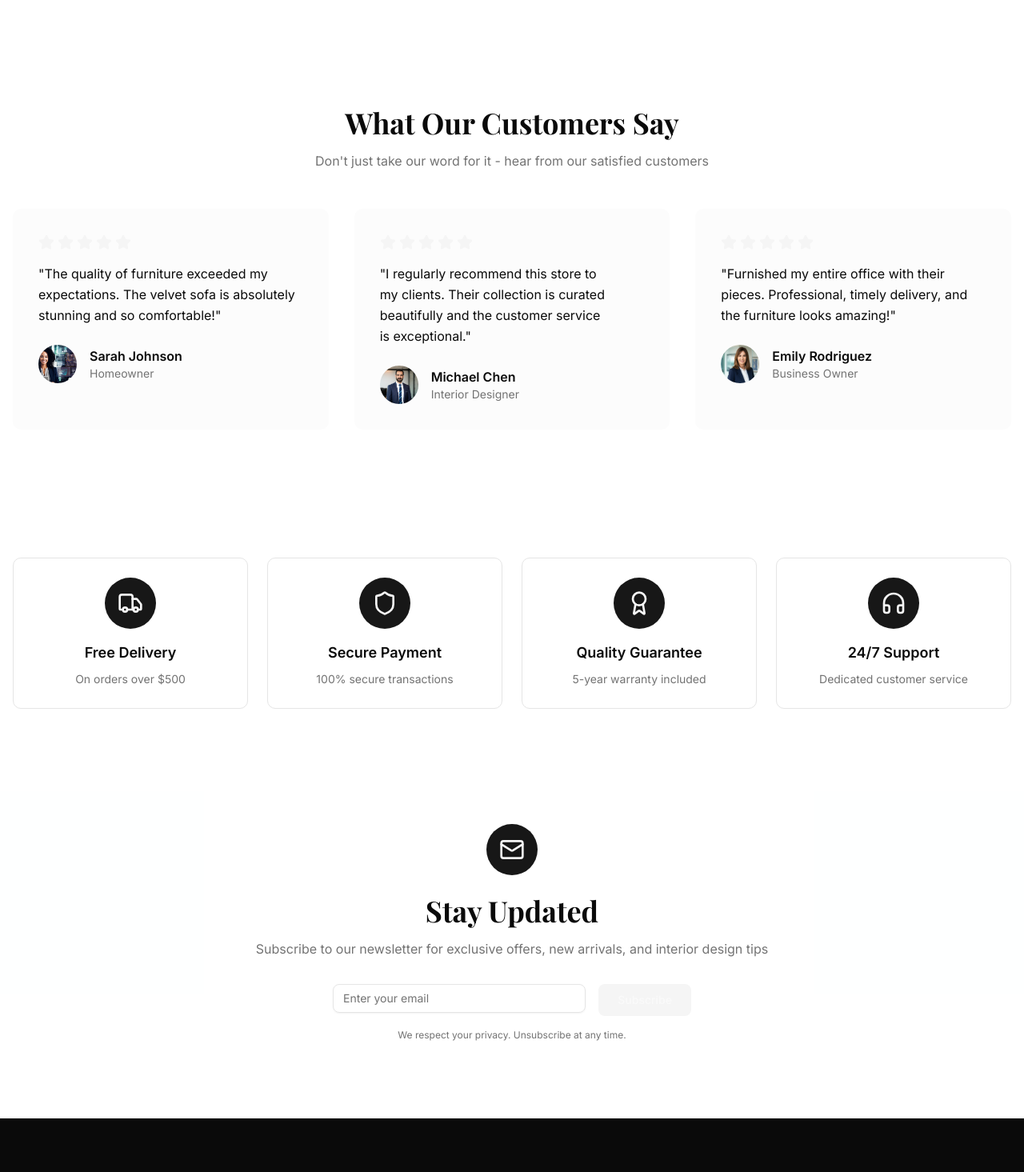
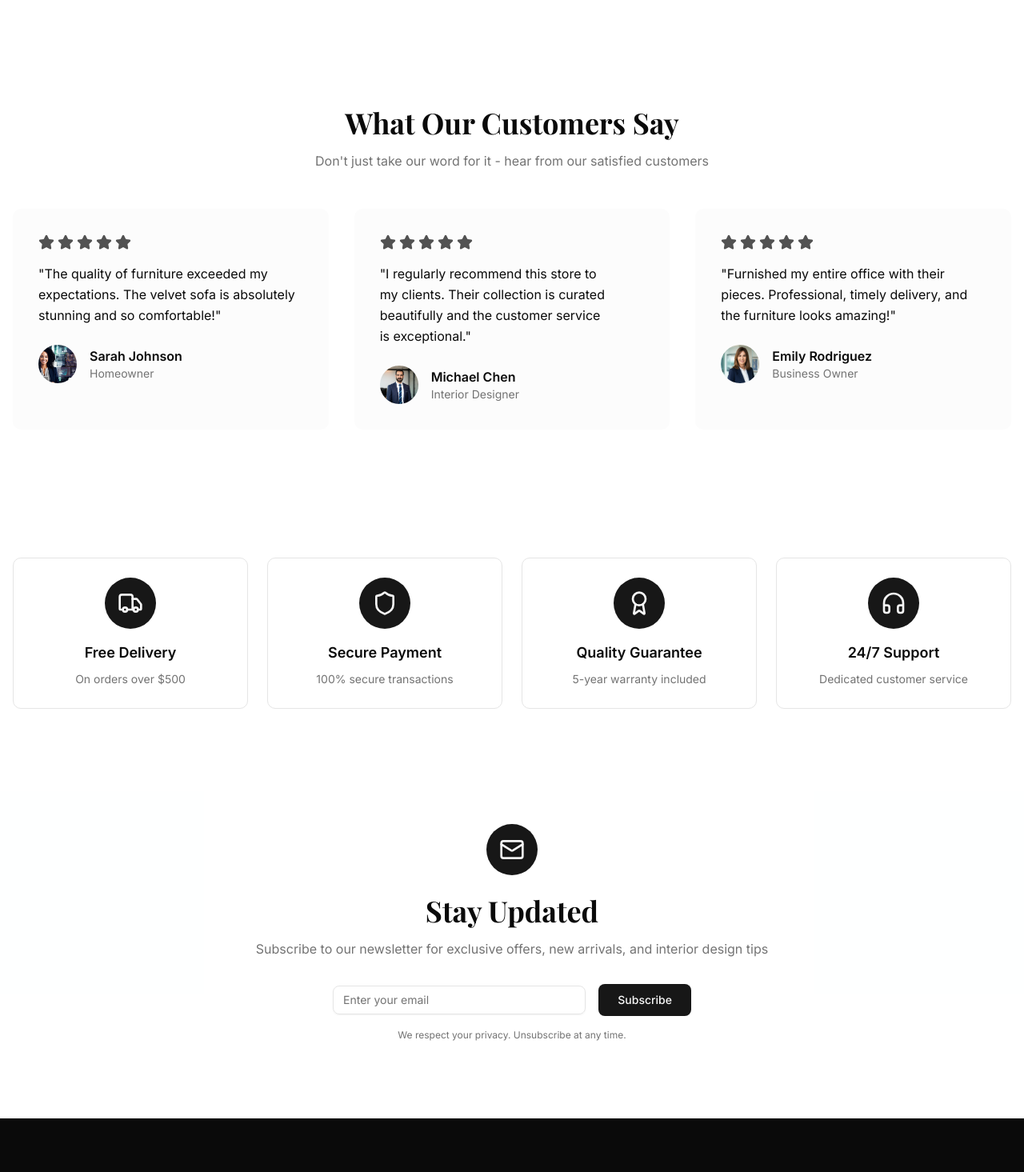
Before and after one commit to Jisan-Dev/sahitech-luxe-furniture, a React (Vite) app: page / in a window 1280 px wide. Shown: the part 4346-5811 px from the top of the page at 80% size. Built offline with nearby package versions, Linux system fonts and the light colour scheme; a web font is replaced by a local one.

Commit message:
update ui

```diff
--- a/src/pages/home/newsletter.jsx
+++ b/src/pages/home/newsletter.jsx
@@ -32,7 +32,7 @@ export default function Newsletter() {
 
           <form
             onSubmit={handleSubmit}
-            className="flex flex-col sm:flex-row gap-4 max-w-md mx-auto">
+            className="flex flex-col sm:flex-row gap-4 max-w-md mx-auto justify-center items-center">
             <Input
               type="email"
               placeholder="Enter your email"
@@ -41,13 +41,13 @@ export default function Newsletter() {
               required
               className="flex-1"
             />
-            <Button type="submit" size="lg" className="bg-accent hover:bg-accent/90">
+            <Button type="submit" size="lg">
               Subscribe
             </Button>
           </form>
 
           {subscribed && (
-            <p className="mt-4 text-accent font-semibold">Thank you for subscribing!</p>
+            <p className="mt-4 text-foreground/50 font-semibold">Thank you for subscribing!</p>
           )}
 
           <p className="text-xs text-muted-foreground mt-4">
--- a/src/pages/home/testimonials.jsx
+++ b/src/pages/home/testimonials.jsx
@@ -50,7 +50,7 @@ export default function Testimonials() {
               className="bg-muted/30 rounded-lg p-8 hover:shadow-lg transition-shadow">
               <div className="flex gap-1 mb-4">
                 {[...Array(testimonial.rating)].map((_, i) => (
-                  <Star key={i} className="w-5 h-5 fill-accent text-accent" />
+                  <Star key={i} className="w-5 h-5 fill-neutral-600 text-neutral-600" />
                 ))}
               </div>
 
```
